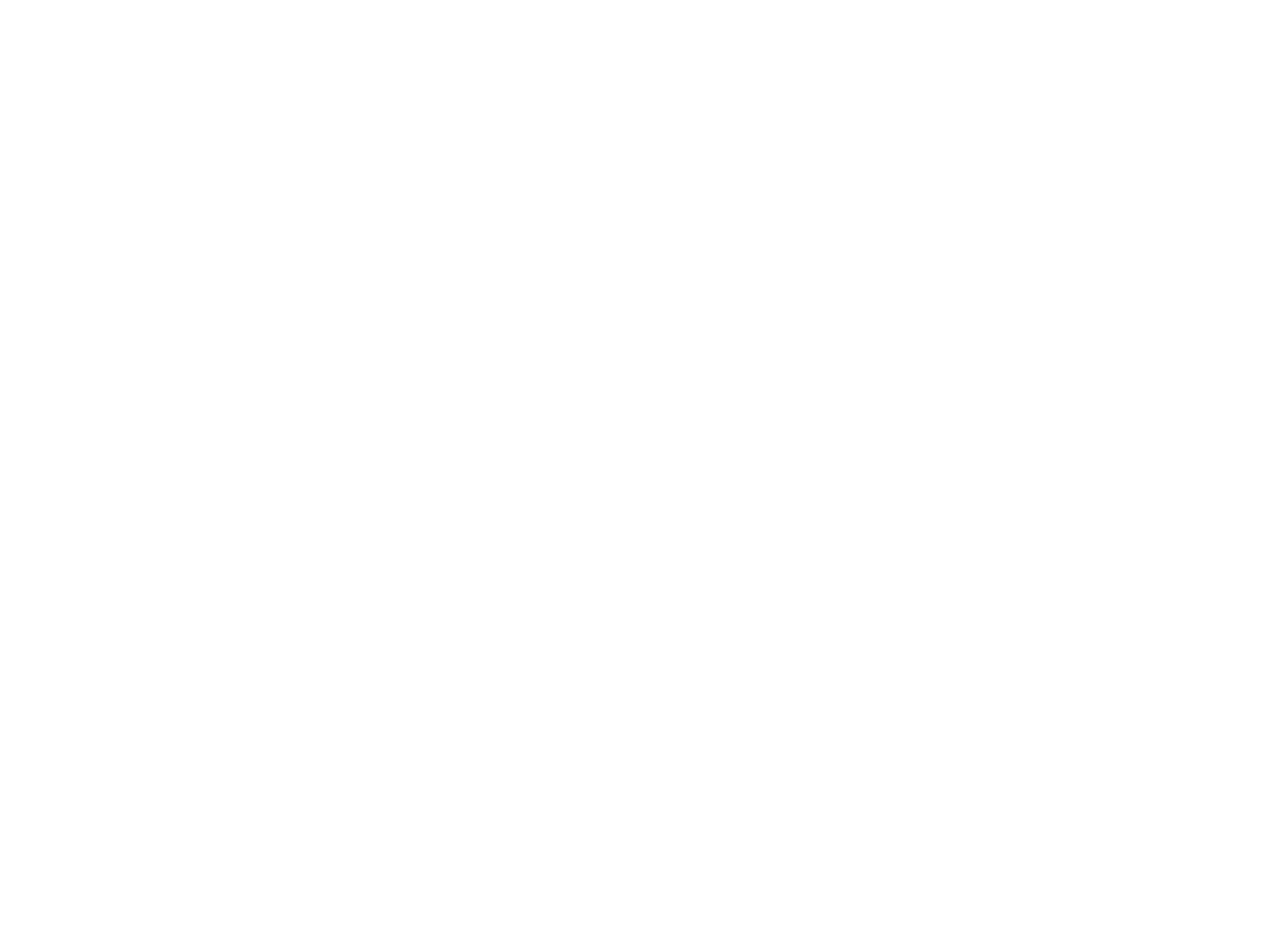
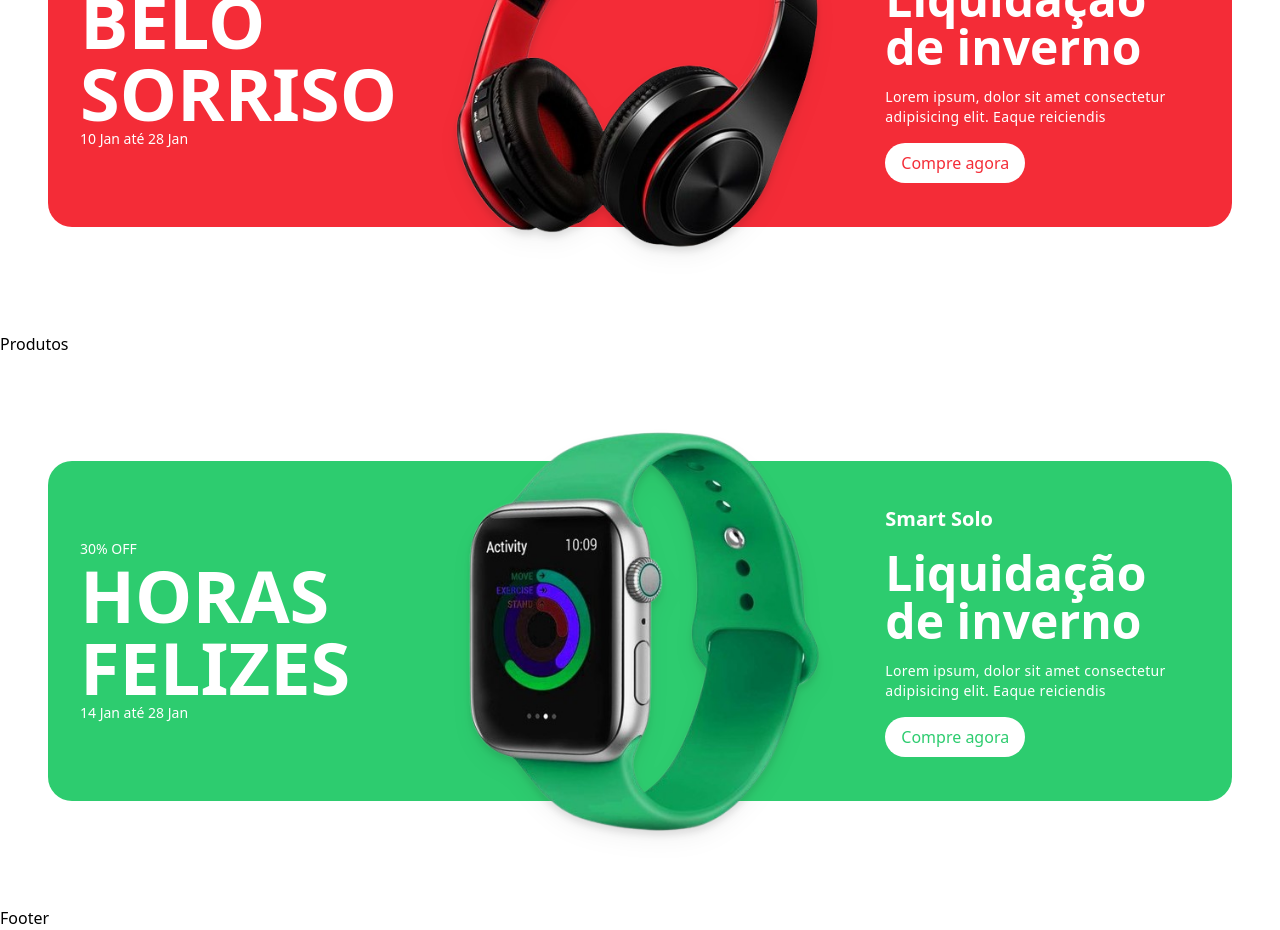
Before and after one commit to eliseucostaalbano/site-comercial, a React (Vite) app: page / in a window 1280 px wide. Shown: the part 1920-2850 px from the top of the page. Before the commit the page ends 1702 px from the top, so only its background shows below. Built offline with nearby package versions, Linux system fonts and the light colour scheme.

Commit message:
criando o componente Banner

```diff
--- a/src/App.jsx
+++ b/src/App.jsx
@@ -4,6 +4,34 @@
 import Categoria from './components/Categoria/Categoria';
 import Categoria2 from './components/Categoria/Categoria2';
 import Serviços from './components/Serviços/Serviços'
+import Banner from './components/Banner/Banner'
+import Produtos from "./components/Produtos/Produtos";
+import Footer from "./components/Footer/Footer"
+
+import headphone from "./assets/Hero/headphone.png";
+import smartwatch2 from "./assets/Categoria/smartwatch2.png";
+
+const BannerData = {
+  desconto: "30% OFF",
+  titulo: "Belo Sorriso",
+  date: "10 Jan até 28 Jan",
+  image: headphone,
+  titulo2: "Air Solo Bass",
+  titulo3: "Liquidação de inverno",
+  titulo4: "Lorem ipsum, dolor sit amet consectetur adipisicing elit. Eaque reiciendis",
+  bgColor: "#f42c37",
+};
+
+const BannerData2 = {
+  desconto: "30% OFF",
+  titulo: "Horas felizes",
+  date: "14 Jan até 28 Jan",
+  image: smartwatch2,
+  titulo2: "Smart Solo",
+  titulo3: "Liquidação de inverno",
+  titulo4: "Lorem ipsum, dolor sit amet consectetur adipisicing elit. Eaque reiciendis",
+  bgColor: "#2dcc6f",
+};
 
 const App = () => {
   return (
@@ -13,6 +41,10 @@
       <Categoria />
       <Categoria2 />
       <Serviços />
+      <Banner data={BannerData} />
+      <Produtos />
+      <Banner data={BannerData2} />
+      <Footer />
     </div>
   )
 }
--- /dev/null
+++ b/src/components/Banner/Banner.jsx
@@ -0,0 +1,34 @@
+import React from "react";
+
+const Banner = ({ data }) => {
+  return (
+    <div className="min-h-[550px] flex justify-center items-center py-12">
+      <div className="container">
+        <div style={{backgroundColor: data.bgColor}} className="grid grid-cols-1 md:grid-cols-3 gap-6 items-center text-white rounded-3xl">
+            {/* primeira col */}
+            <div className="p-6 sm:p-8">
+            <p className="text-sm">{data.desconto}</p>
+            <h1 className="uppercase text-4xl lg:text-7xl font-bold">{data.titulo}</h1>
+            <p className="text-sm">{data.date}</p>
+            </div>
+            {/* segunda col */}
+            <div className="h-full flex items-center">
+            <img src={data.image} alt=""
+               className="scale-125 w-[250px] md:w-[340px] mx-auto drop-shadow-lg object-cover"/>
+            </div>
+            {/* terceira col */}
+            <div className="flex flex-col justify-center gap-4 p-6 sm:p-8">
+                <p className="font-bold text-xl">{data.titulo2}</p>
+                <p className="text-3xl sm:text-5xl font-bold">{data.titulo3}</p>
+                <p className="text-sm tracking-wide leading-5">{data.titulo4}</p>
+                <div>
+                     <button style={{color: data.bgColor}} className="bg-white py-2 px-4 rounded-full">Compre agora</button>
+                </div>
+            </div>
+        </div>
+      </div>
+    </div>
+  );
+};
+
+export default Banner;
--- /dev/null
+++ b/src/components/Produtos/Produtos.jsx
@@ -0,0 +1,11 @@
+import React from 'react'
+
+const Produtos = () => {
+  return (
+    <div>
+      Produtos
+    </div>
+  )
+}
+
+export default Produtos
```
Also changed, not shown: src/assets/Categoria/smartwatch2.png (added).
